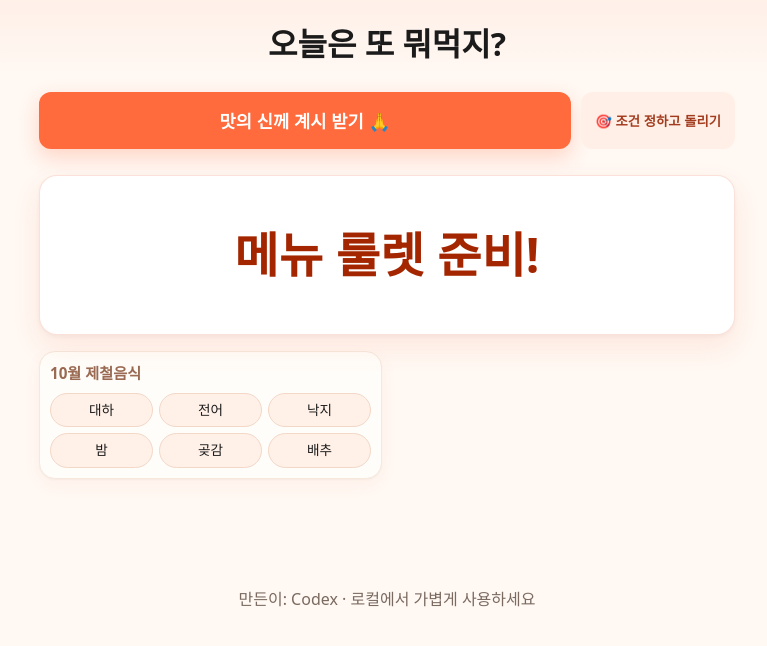
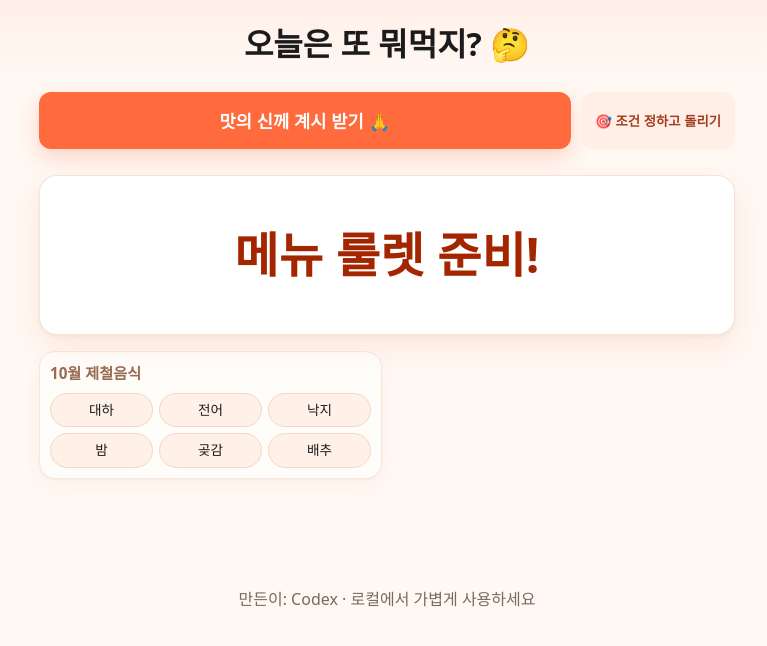
Before and after one commit to productspigen-art/lunch-random, a plain HTML site: page index.html in a window 1280 px wide. Shown: the whole page, without its empty margins (253-1020 px from the left). Drawn offline with Linux system fonts and the light colour scheme.

Commit message:
chore: add thinking emoji to header title

```diff
--- a/index.html
+++ b/index.html
@@ -13,7 +13,7 @@
   </head>
   <body>
     <header class="app-header">
-      <h1>오늘은 또 뭐먹지?</h1>
+      <h1>오늘은 또 뭐먹지? 🤔</h1>
       <div id="weatherInfo" class="muted small"></div>
       <div id="nearbyInfo" class="muted small"></div>
     </header>
```
